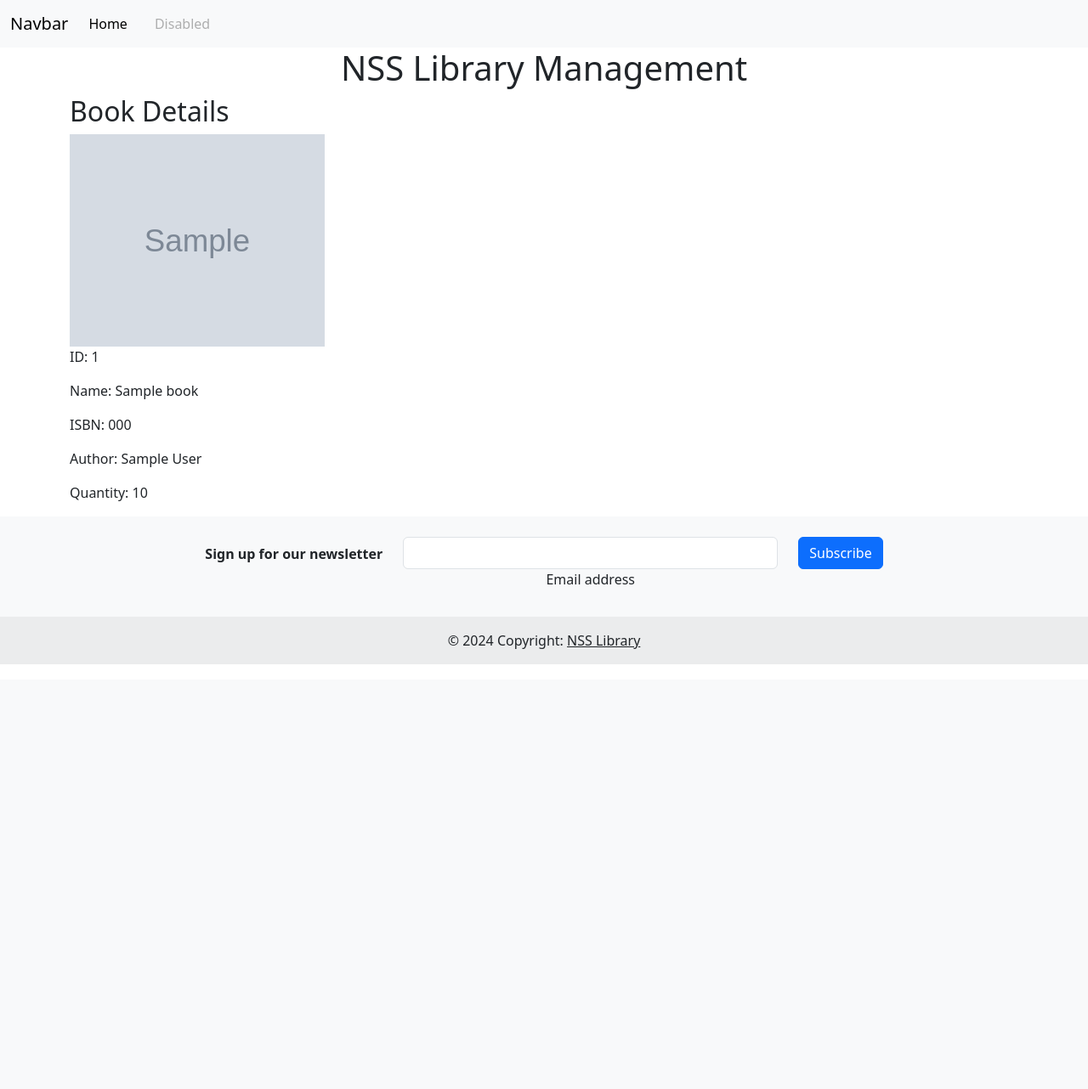
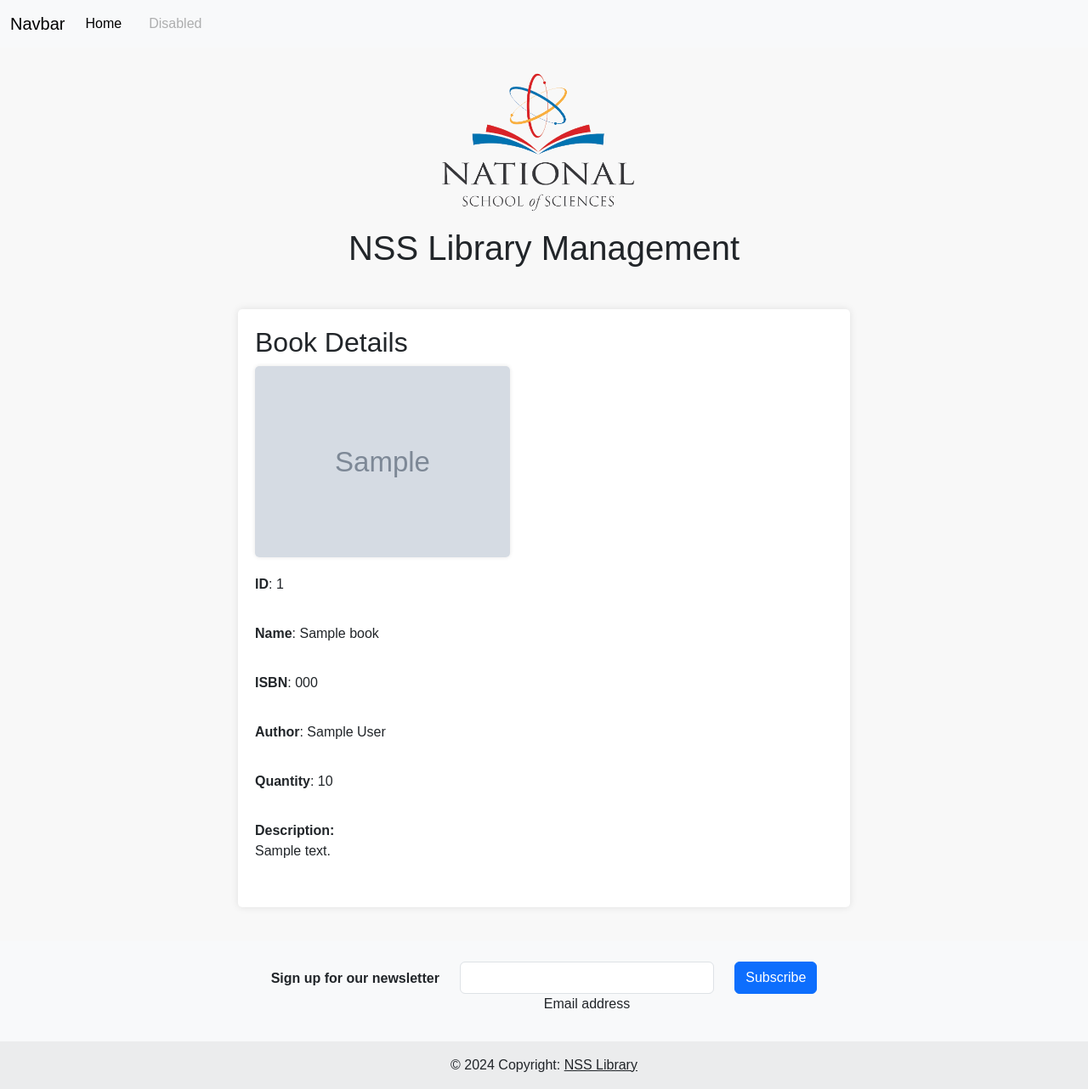
Before and after one commit to prabeshsitaula07/Library-Mgmt-Via-PHP, a PHP site: page /read.php?id=1 in a window 1280 px wide. Shown: the whole page at 85% size. Before the commit the page ends 782 px from the top, so only its background shows below. Run offline with PHP 8.4, Linux system fonts and the light colour scheme; tables that the repository leaves empty or names only in its code hold one stand-in row (values such as "Sample post"); grey boxes marked "Sample" are stand-in pictures.

Commit message:
Added logo and description

```diff
--- a/header.php
+++ b/header.php
@@ -6,6 +6,14 @@
     <title><?php echo $title; ?></title>
     <link href="https://cdn.jsdelivr.net/npm/bootstrap@5.3.3/dist/css/bootstrap.min.css" rel="stylesheet" integrity="sha384-QWTKZyjpPEjISv5WaRU9OFeRpok6YctnYmDr5pNlyT2bRjXh0JMhjY6hW+ALEwIH" crossorigin="anonymous">
     <script src="https://cdn.jsdelivr.net/npm/bootstrap@5.3.3/dist/js/bootstrap.bundle.min.js" integrity="sha384-YvpcrYf0tY3lHB60NNkmXc5s9fDVZLESaAA55NDzOxhy9GkcIdslK1eN7N6jIeHz" crossorigin="anonymous"></script>
+    <style>
+      .logo{
+        width: 300px;
+        height: auto;
+        margin: auto;
+        display: flex;
+      }
+    </style>
 </head>
 <body>
 
@@ -30,6 +38,6 @@
     </div>
   </div>
 </nav>
-
+    <img src="logo.png" alt="logo" class="logo">
     <h1 align="center">NSS Library Management</h1>
 <div class="container">
--- a/read.php
+++ b/read.php
@@ -10,31 +10,72 @@ $id = isset($_GET['id']) ? $_GET['id'] : '';
 $sql = "SELECT * FROM books WHERE id='$id'";
 $result = $conn->query($sql);
 
-// Check if the query was successful and if there is a matching record
-if ($result && $result->num_rows > 0) {
-    // Fetch the book data
-    $book = $result->fetch_assoc();
-    // Display the book details
-    echo "<h2>Book Details</h2>";
-    echo "<img src='" . $book['image_path'] . "' alt='Book Image'>";
-    echo "<p>ID: " . $book['id'] . "</p>";
-    echo "<p>Name: " . $book['name'] . "</p>";
-    echo "<p>ISBN: " . $book['isbn'] . "</p>";
-    echo "<p>Author: " . $book['author'] . "</p>";
-    echo "<p>Quantity: " . $book['quantity'] . "</p>";
-    // You may also display other details such as image, etc.
-} else {
-    // If no matching record found, display an error message
-    echo "No book found with the provided ID.";
-}
 ?>
+<style>
+body {
+            font-family: Arial, sans-serif;
+            margin: 0;
+            padding: 0;
+            background-color: #f8f8f8;
+        }
 
-<style>
-    img{
-        height: 250px;
-        width: 300px;
-    }
-</style>
+        .container {
+            max-width: 800px;
+            margin: 0 auto;
+            padding: 20px;
+        }
+
+        /* Styling for book details */
+        .book-details {
+            background-color: #fff;
+            padding: 20px;
+            border-radius: 5px;
+            box-shadow: 0 0 10px rgba(0, 0, 0, 0.1);
+        }
+
+        .book-details img {
+            height: auto;
+            width: 300px;
+            margin-bottom: 20px;
+            border-radius: 5px;
+            box-shadow: 0 0 5px rgba(0, 0, 0, 0.1);
+        }
+
+        .book-details p {
+            margin-bottom: 10px;
+        }
+        .bold_span{
+            font-weight: bolder;
+
+        }
+    </style>
+<div class="container">
+    <div class="book-details">
+        <?php if ($result && $result->num_rows > 0) { ?>
+            <h2>Book Details</h2>
+            <?php
+            $book = $result->fetch_assoc();
+            ?>
+            <img src="<?php echo $book['image_path']; ?>" alt="Book Image">
+            <p><span class="bold_span">ID</span>: <?php echo $book['id']; ?></p>
+            <br>
+            <p><span class="bold_span">Name</span>: <?php echo $book['name']; ?></p>
+            <br>
+            <p><span class="bold_span">ISBN</span>: <?php echo $book['isbn']; ?></p>
+            <br>
+            <p><span class="bold_span">Author</span>: <?php echo $book['author']; ?></p>
+            <br>
+            <p><span class="bold_span">Quantity</span>: <?php echo $book['quantity']; ?></p>
+            <br>
+            <p><span class="bold_span">Description:</span><br> <?php echo $book['description']; ?></p>
+            <br>
+            <!-- You may also display other details such as image, etc. -->
+        <?php } else { ?>
+            <p>No book found with the provided ID.</p>
+        <?php } ?>
+    </div>
+</div>
+
 <?php
 require("footer.php");
 ?>
```
Also changed, not shown: add.php (+7 -1 lines), update.php (+9 -2 lines), images/Screenshot (20).png (deleted), images/Screenshot 2024-03-01 210234.png (deleted), images/marubhumi-ma-himpat.png (added), images/pahad-bokera-pahad-tira.png (added), logo.png (added).
